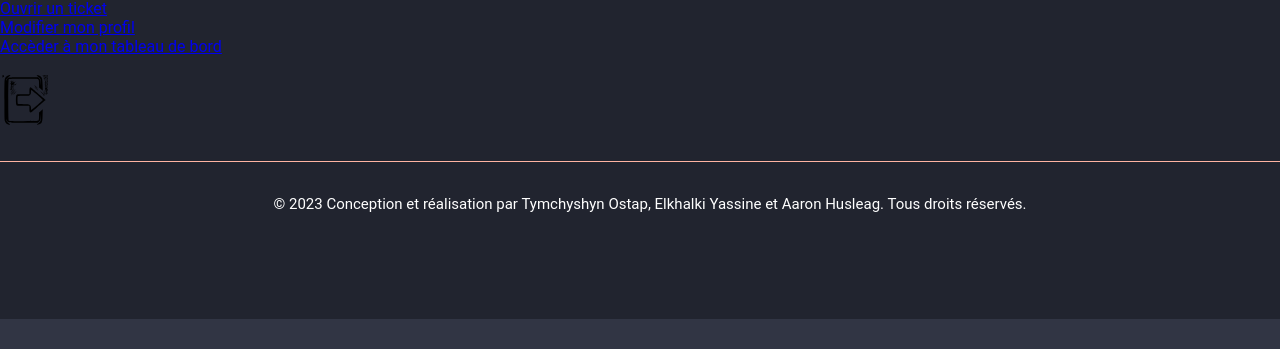
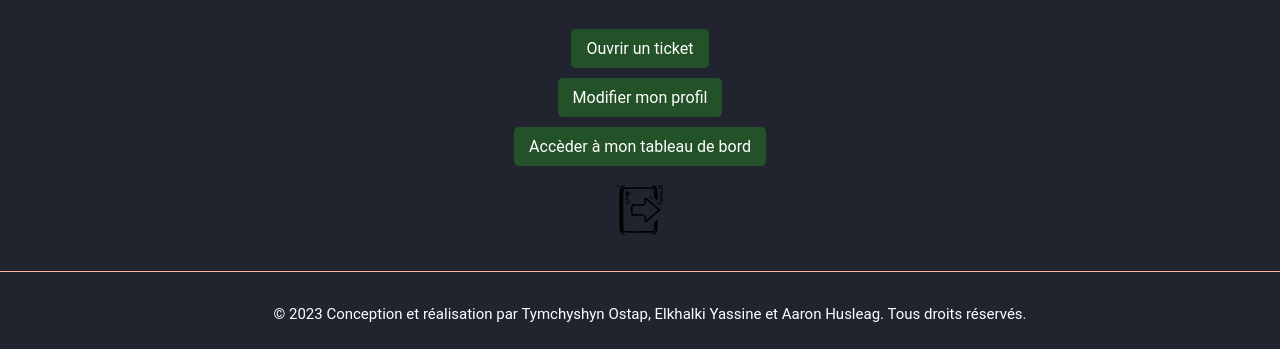
Before and after one commit to YassouSensai/SAE_APPLICATION_WEB, a PHP site: page /PHP/PagesUtilisateur/utilisateur.php in a window 1280 px wide. Shown: the part 481-830 px from the top of the page. Before the commit the page ends 800 px from the top, so only its background shows below. Run offline with PHP 8.4, Linux system fonts and the light colour scheme; data that the repository does not hold is empty.

Commit message:
création de la page de deconnexion.php et ajout de style pour les tableaux et les liens dans css_entete_connecte.css

```diff
--- a/src/CSS/css_entete_connecte.css
+++ b/src/CSS/css_entete_connecte.css
@@ -73,3 +73,29 @@ footer a {
 footer p {
     margin: 7px 0 0 0;
 }
+
+
+/* bouton modifier */
+
+
+.action-button {
+    margin-top: 20px;
+    text-align: center; /* Ajout de la propriété pour centrer le contenu */
+}
+
+.modifier-button {
+    background-color: #245228;
+    color: white;
+    padding: 10px 15px;
+    text-align: center;
+    text-decoration: none;
+    display: inline-block;
+    font-size: 16px;
+    cursor: pointer;
+    border-radius: 5px;
+    margin-top: 10px; /* Ajout d'une marge en haut pour l'espacement */
+}
+
+.modifier-button:hover {
+    background-color: #8fbc8f;
+}
```
Also changed, not shown: src/PHP/Authentification/deconnexion.php (added, +12 -0 lines).
